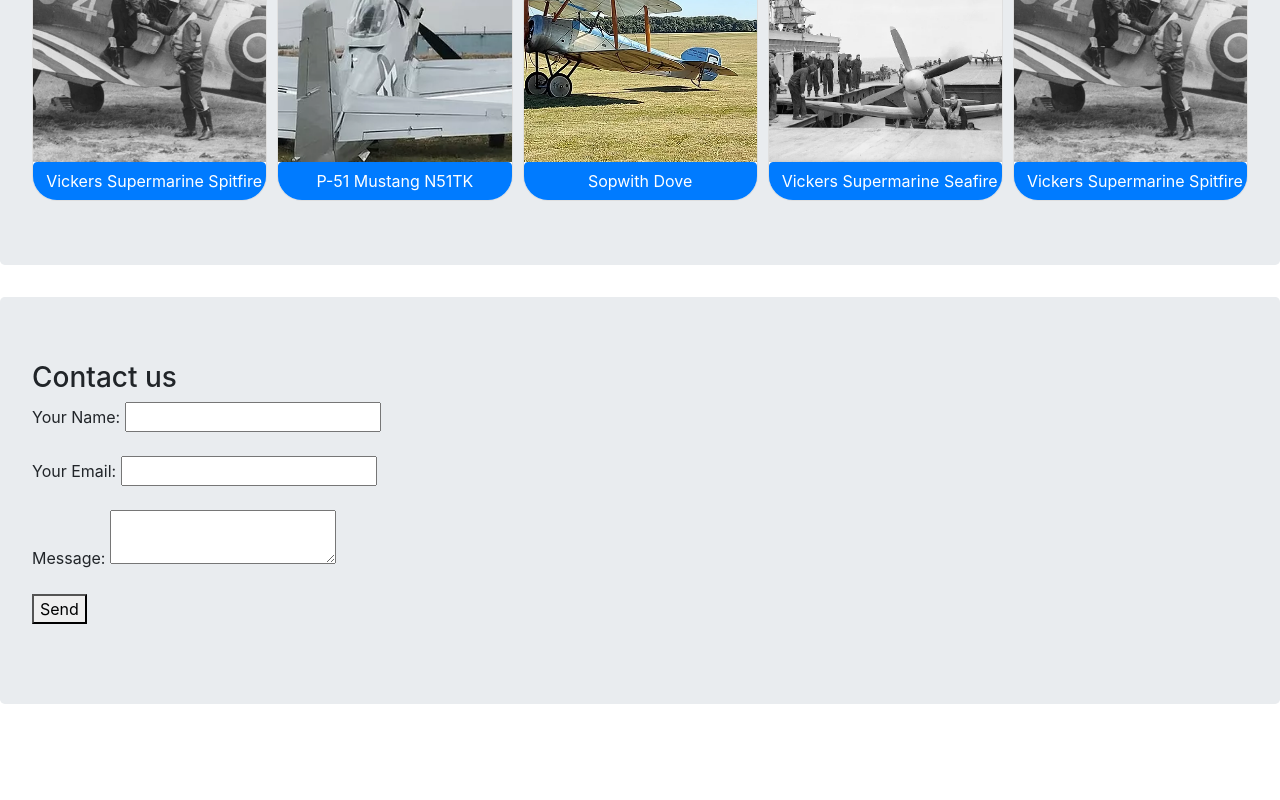
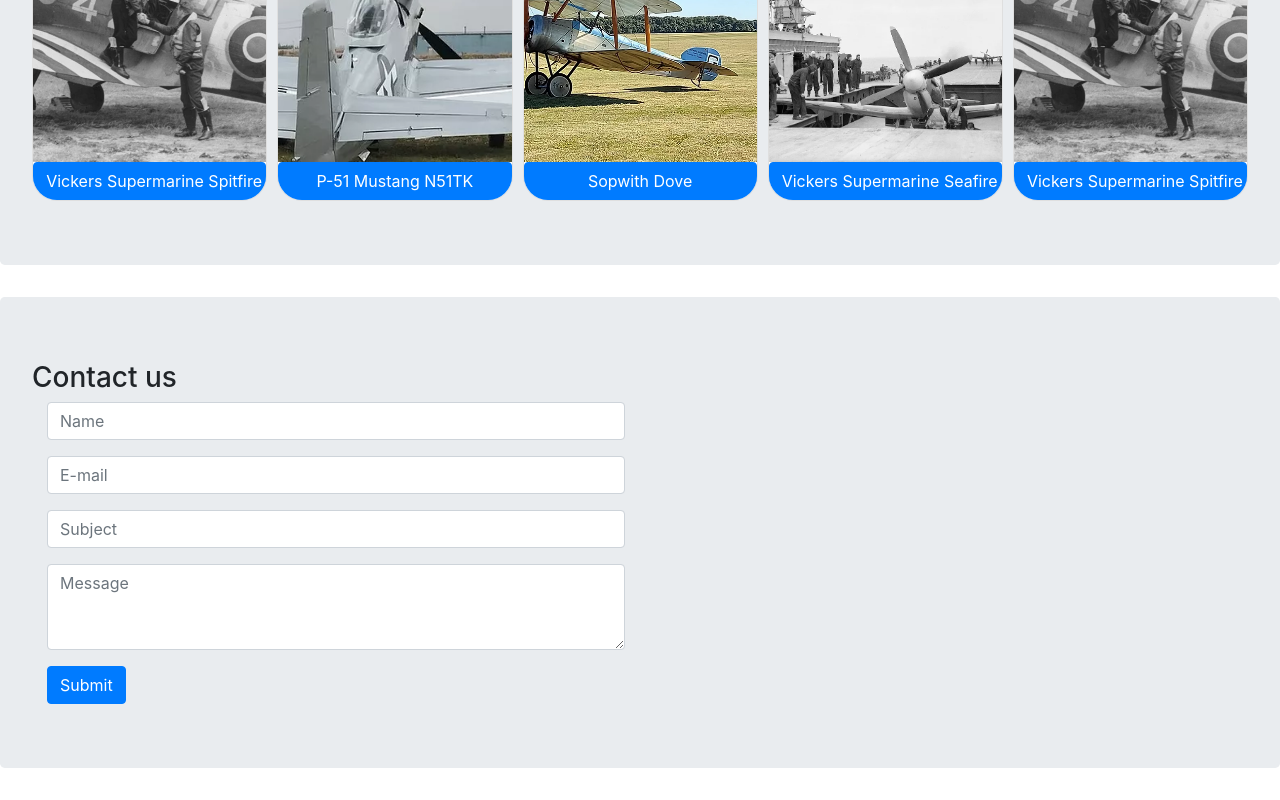
Before and after one commit to Beefaz/react-planes-app, a React (Create React App) app: page / in a window 1280 px wide. Shown: the part 1765-2565 px from the top of the page. Before the commit the page ends 2501 px from the top, so only its background shows below. Built offline with nearby package versions, Linux system fonts and the light colour scheme.

Commit message:
styles added for contact form, testing connectivity

```diff
--- a/public/index.html
+++ b/public/index.html
@@ -19,6 +19,7 @@
 <form name="contact-form" netlify netlify-honeypot="bot-field" hidden>
   <label><input type="text" name="name" /></label>
   <label><input type="email" name="email" /></label>
+  <label><input type="subject" name="subject" /></label>
   <label><textarea name="message"></textarea></label>
 </form>
 <div style="height:100%; width:100%; position:relative" id="root"></div>
--- a/src/App.js
+++ b/src/App.js
@@ -6,27 +6,10 @@
 import Inventory from "./components/mainPage/Inventory";
 import ItemPage from "./components/itemPage/ItemPage";
 import {ITEMS} from "./planes/FolderList";
+import SectionContent from "./components/contactForm/ContactForm";
 
 
 const App = () => {
-    const sectionContent = {
-        form:
-            <form name="contact" method="POST" data-netlify="true">
-                <input type="hidden" name="form-name" value="contact-form"/>
-                <p>
-                    <label>Your Name: <input type="text" name="name" /></label>
-                </p>
-                <p>
-                    <label>Your Email: <input type="email" name="email" /></label>
-                </p>
-                <p>
-                    <label>Message: <textarea name="message"/></label>
-                </p>
-                <p>
-                    <button type="submit">Send</button>
-                </p>
-            </form>
-    };
     return (
         <div>
             <Router>
@@ -54,7 +37,7 @@
                         <div>ERROR</div>
                     </Route>
                 </Switch>
-                <Section sectionName={'Contact us'} id='contacts' sectionContent={sectionContent.form}/>
+                <Section sectionName={'Contact us'} id='contacts' sectionContent={SectionContent.form}/>
             </Router>
         </div>
     );
--- /dev/null
+++ b/src/components/contactForm/ContactForm.jsx
@@ -0,0 +1,29 @@
+import React from 'react';
+import {Col, Form, Button} from "react-bootstrap";
+
+
+const SectionContent = {
+    form: <Col md={6}>
+        <Form name="contact" method="POST" data-netlify="true">
+            <input type="hidden" name="form-name" value="contact-form"/>
+            <Form.Group controlId="name">
+                <Form.Control name="name" placeholder="Name"/>
+            </Form.Group>
+            <Form.Group controlId="email">
+                <Form.Control name="email" placeholder="E-mail"/>
+            </Form.Group>
+
+            <Form.Group controlId="subject">
+                <Form.Control name="subject" placeholder="Subject"/>
+            </Form.Group>
+            <Form.Group controlId="exampleForm.ControlTextarea1">
+                <Form.Control as="textarea" placeholder="Message" name="message" rows={3}/>
+            </Form.Group>
+            <Button variant="primary" type="submit">
+                Submit
+            </Button>
+        </Form>
+    </Col>
+};
+
+export default SectionContent;
```
Also changed, not shown: src/components/contactForm/temp.txt (added).
